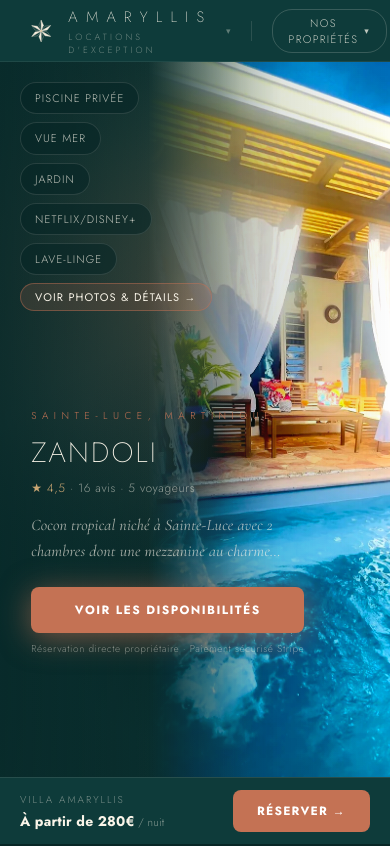
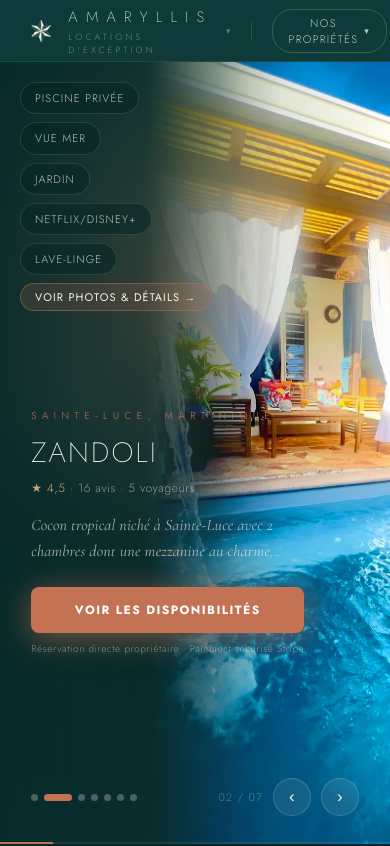
Before and after one commit to vinsmaf/dashboard-amaryllis, a React (Vite) app: page / in a window 390 px wide. Shown: the top 846 px of the page. Built offline with nearby package versions, Linux system fonts and the light colour scheme.

Commit message:
fix: supprimer la barre sticky mobile Villa Amaryllis

```diff
--- a/src/PublicSite.jsx
+++ b/src/PublicSite.jsx
@@ -2463,9 +2463,7 @@ export default function PublicSite() {
       </div>
 
       {/* ── FOOTER + CONTACT ── */}
-      <div style={isMobile ? { paddingBottom: 80 } : undefined}>
-        <FooterSection />
-      </div>
+      <FooterSection />
 
       {/* ── PROPERTY DETAIL ── */}
       {detailBien && !selectedBien && (
@@ -2482,33 +2480,6 @@ export default function PublicSite() {
         <BookingModal bien={selectedBien} blockedDates={blockedDates} loadingAvail={loadingAvail} onClose={() => setSelectedBien(null)} />
       )}
 
-      {/* Sticky mobile CTA */}
-      {isMobile && !selectedBien && !detailBien && !beds24Bien && (
-        <div style={{
-          position: "fixed", bottom: 0, left: 0, right: 0, zIndex: 150,
-          background: NAVY, borderTop: "1px solid rgba(250,245,233,0.1)",
-          padding: "12px 20px",
-          paddingBottom: "calc(12px + env(safe-area-inset-bottom))",
-          display: "flex", alignItems: "center", justifyContent: "space-between", gap: 12,
-        }}>
-          <div>
-            <div style={{ fontFamily: "'Jost', sans-serif", fontWeight: 300, fontSize: 10, color: "rgba(250,245,233,0.45)", letterSpacing: "0.2em", textTransform: "uppercase" }}>Villa Amaryllis</div>
-            <div style={{ fontFamily: "'Jost', sans-serif", fontWeight: 600, fontSize: 14, color: "#faf5e9" }}>
-              À partir de {biensList.find(b => b.id === "amaryllis")?.prix ?? 280}€<span style={{ fontWeight: 300, fontSize: 11, color: "rgba(250,245,233,0.5)" }}> / nuit</span>
-            </div>
-          </div>
-          <button
-            onClick={() => openBien(biensList.find(b => b.id === "amaryllis") || biensList[0])}
-            style={{
-              background: CORAL, border: "none", color: "#fff",
-              borderRadius: 8, padding: "12px 24px",
-              fontFamily: "'Jost', sans-serif", fontWeight: 600, fontSize: 12,
-              letterSpacing: "0.1em", textTransform: "uppercase", cursor: "pointer",
-              whiteSpace: "nowrap",
-            }}
-          >Réserver →</button>
-        </div>
-      )}
     </div>
   );
 }
```
